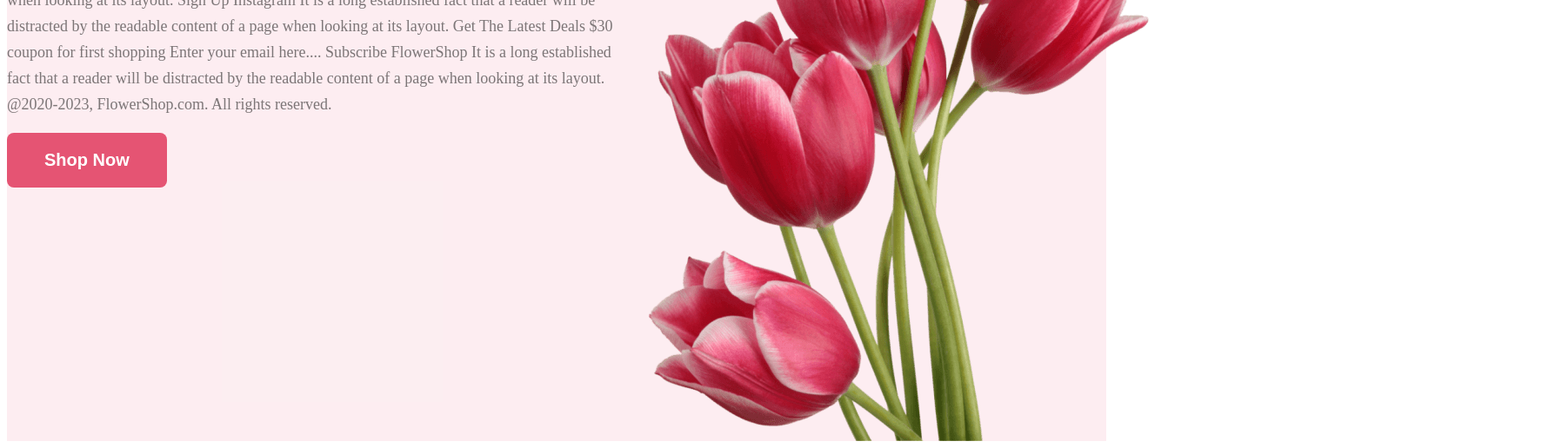
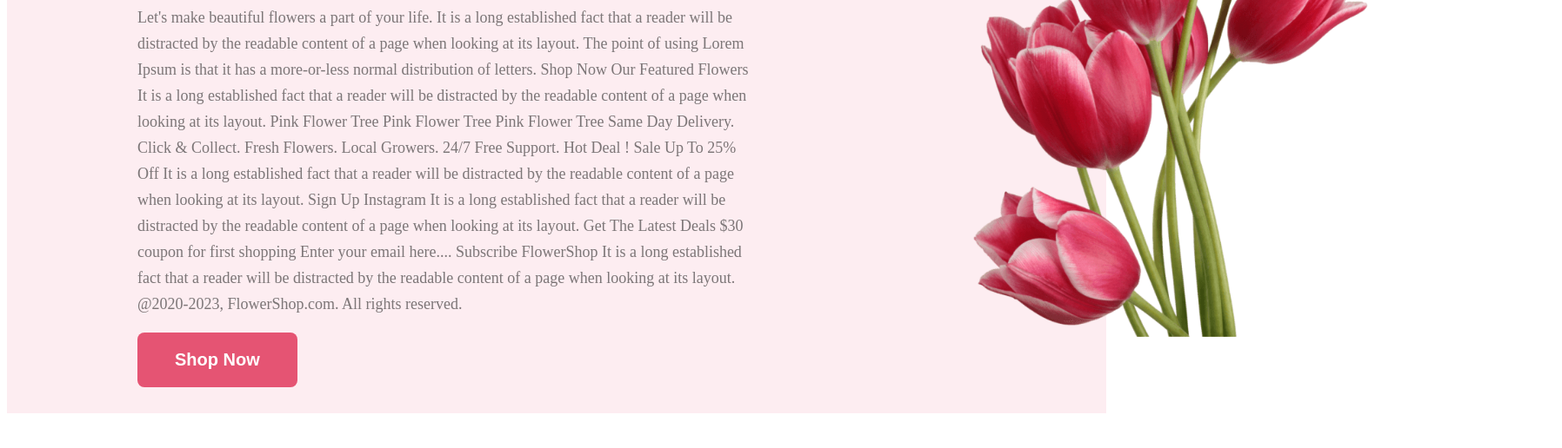
Before and after one commit to sojib550/flower-shop-assignment, a plain HTML site: page index.html in a window 1280 px wide. Shown: the part 300-816 px from the top of the page at 87% size, 1796 px wide, since content can reach past the window. Drawn offline with Linux system fonts and the light colour scheme.

Commit message:
added complete header

```diff
--- a/index.html
+++ b/index.html
@@ -7,8 +7,8 @@
     <link rel="stylesheet" href="styles.css/style.css">
 </head>
 <body>
-    <header>
-        <nav>
+    <header class="header">
+        <nav class="navh">
         <h2 class="header-title">Let's make beautiful flowers a part of your life.</h2>
         <p class="header-p1">Let's make beautiful flowers a part of your life.
             It is a long established fact that a reader will be distracted by the readable content of a page when looking at its layout. The point of using Lorem Ipsum is that it has a more-or-less normal distribution of letters.
@@ -35,7 +35,9 @@
             @2020-2023, FlowerShop.com. All rights reserved. </p>
             <button class="hbutton">Shop Now</button>
         </nav>
-        <img src="Flower Asset/pngwing 10.png">
+        <div>
+        <img class="profile-pic" src="Flower Asset/pngwing 10.png">
+    </div>
     </header>
     <main>
 
--- a/styles.css/style.css
+++ b/styles.css/style.css
@@ -17,8 +17,12 @@ header {
     line-height: 30px;
 }
 
-nav {
+.navh {
     flex-direction: column;
+    justify-content: space-between;
+    align-items: center;
+    margin: 200px 200px 0px 0px;
+    padding: 30px 30px 30px 150px;
 }
 
 .hbutton {
@@ -31,3 +35,7 @@ nav {
     font-weight: 700;
     border: 0;
 }
+.profile-pic{
+    width: 500px;
+    padding: 50px 200px 0px 0px;
+}
```
